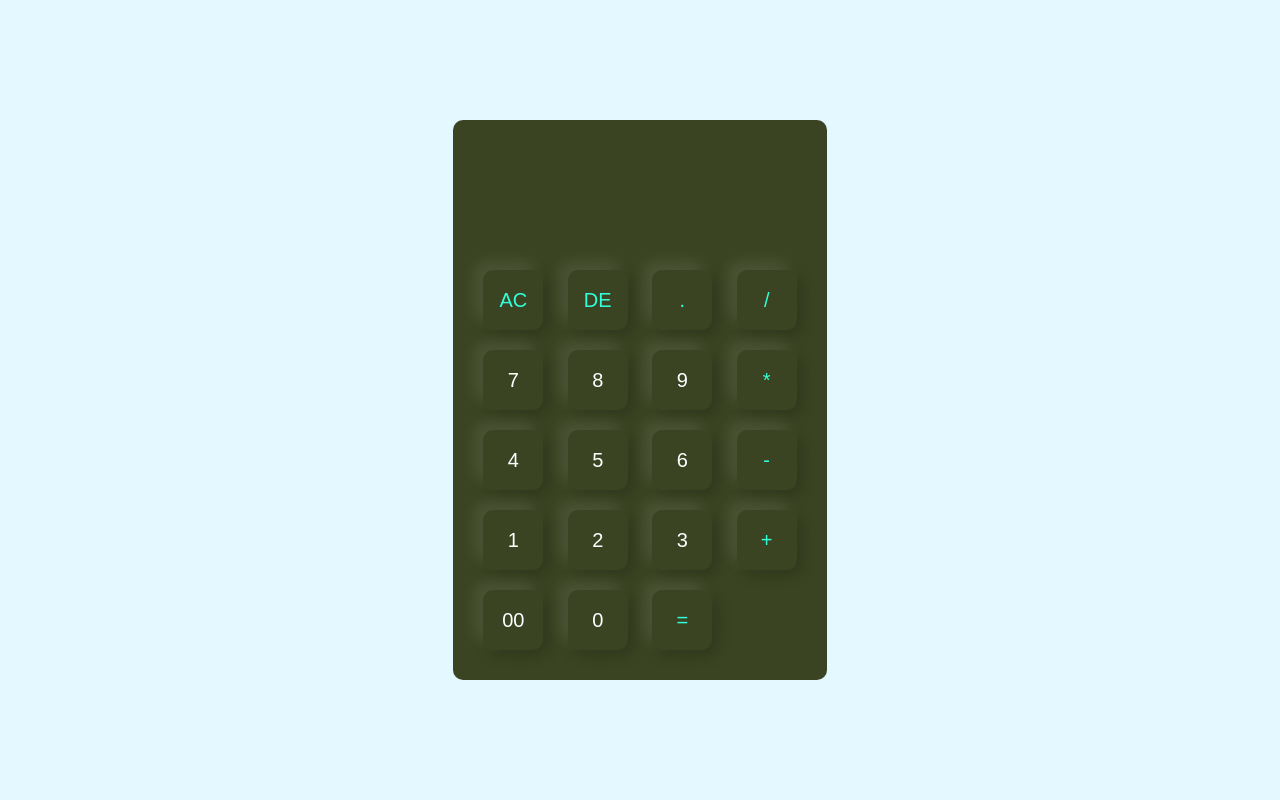
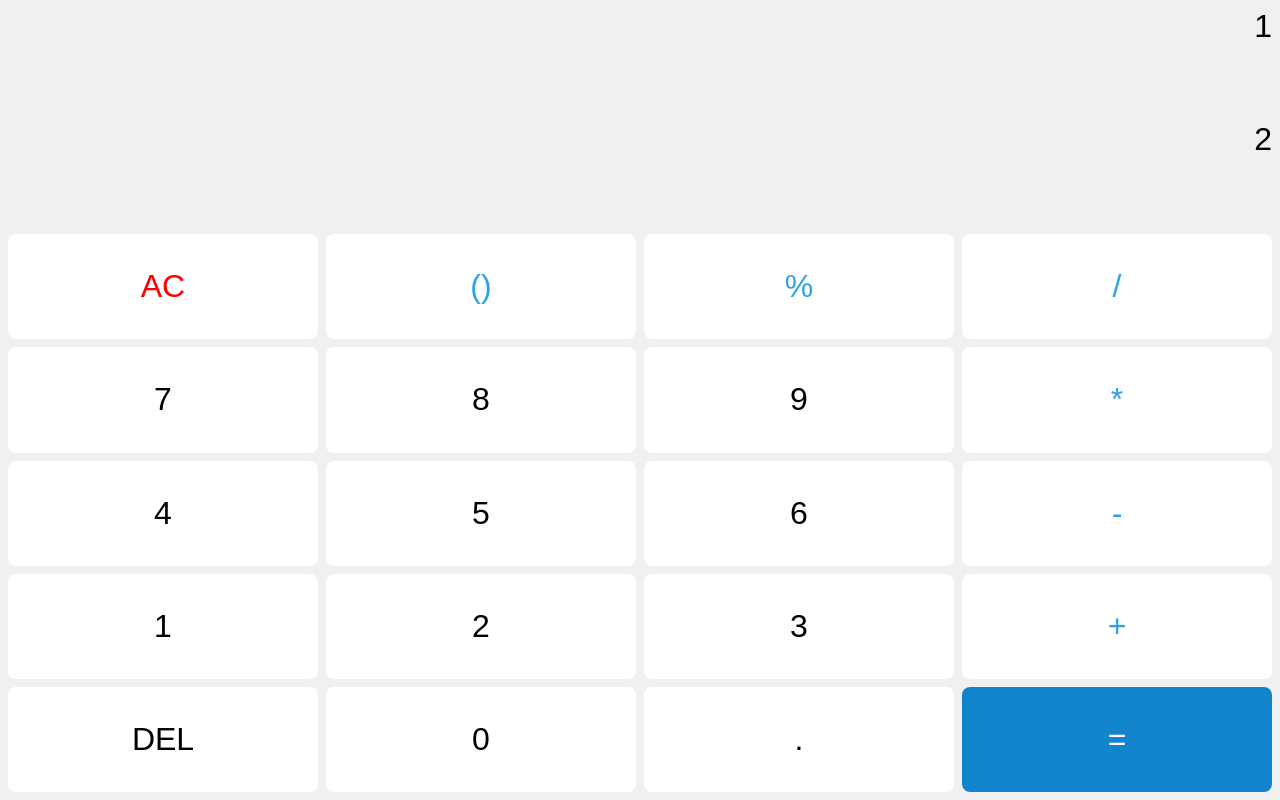
Before and after one commit to MayurDSutar/Calculator, a plain HTML site: page index.html in a window 1280 px wide. Drawn offline with Linux system fonts and the light colour scheme.

Commit message:
V2 calculator

```diff
--- a/index.html
+++ b/index.html
@@ -1,51 +1,40 @@
 <!DOCTYPE html>
 <html lang="en">
-    <!--123-->
+
 <head>
     <meta charset="UTF-8">
-    <meta http-equiv="X-UA-Compatible" content="IE=edge">
     <meta name="viewport" content="width=device-width, initial-scale=1.0">
-    <title>Calculator</title>
-    <link href="style.css" rel="stylesheet">
+    <link rel="stylesheet" href="style.css">
+    <script src="script.js" defer></script>
+    <title>Document</title>
 </head>
+
 <body>
-    <div class="container">
-        <div class="calculator">
-            <form>
-                <div class="display">
-                    <input type="text" name="display">
-                </div>
-                <div >
-                    <input  class="operator" type="button" value="AC" onclick="display.value =''">
-                    <input class="operator" type="button" value="DE" onclick= "display.value=display.value.slice(0,-1)">
-                    <input class="operator" type="button" value="." onclick="display.value +='.'">
-                    <input class="operator" type="button" value="/" onclick="display.value +='/'">
-                </div>
-                <div>
-                    <input type="button" value="7" onclick="display.value +='7'">
-                    <input type="button" value="8" onclick="display.value +='8'">
-                    <input type="button" value="9"onclick="display.value +='9'">
-                    <input class="operator" type="button" value="*" onclick="display.value +='*'">
-                </div>
-                <div>
-                    <input type="button" value="4" onclick="display.value +='4'">
-                    <input type="button" value="5" onclick="display.value +='5'">
-                    <input type="button" value="6" onclick="display.value +='6'">
-                    <input class="operator" type="button" value="-" onclick="display.value +='-'">
-                </div>
-                <div>
-                    <input type="button" value="1" onclick="display.value +='1'">
-                    <input type="button" value="2" onclick="display.value +='2'">
-                    <input type="button" value="3" onclick="display.value +='3'">
-                    <input class="operator" type="button" value="+" onclick="display.value +='+'">
-                </div>
-                <div>
-                    <input type="button" value="00" onclick="display.value +='00'">
-                    <input type="button" value="0" onclick="display.value +='0'">
-                    <input class="operator" type="button" value="=" class="equal" onclick="display.value=eval(display.value)">
-                </div>
-            </form>
-        </div>
+    <div class="calculator">
+        <div class="input">1</div>
+        <div class="output">2</div>
+            <button class="btn" style="color: red;">AC</button>
+            <button class="btn ble">()</button>
+            <button class="btn ble" value="%">%</button>
+            <button class="btn ble" value="/">/</button>
+            <button class="btn" value="7">7</button>
+            <button class="btn" value="8">8</button>
+            <button class="btn" value="9">9</button>
+            <button class="btn ble" value="*">*</button>
+            <button class="btn" value="4">4</button>
+            <button class="btn" value="5">5</button>
+            <button class="btn" value="6">6</button>
+            <button class="btn ble" value="-">-</button>
+            <button class="btn" value="1">1</button>
+            <button class="btn"value=""2>2</button>
+            <button class="btn"value=""3>3</button>
+            <button class="btn ble"value="+">+</button>
+            <button class="btn"value="">DEL</button>
+            <button class="btn"value="0">0</button>
+            <button class="btn"value=".">.</button>
+            <button class="btn">=</button>
+
     </div>
 </body>
+
 </html>
--- /dev/null
+++ b/script.js
@@ -0,0 +1,15 @@
+const input=document.querySelector('.input');
+const output=document.querySelector('.output');
+const buttons=document.querySelectorAll('.btn');
+buttons.forEach(button =>{
+    if(button.innerText!=='AC' && button.innerText!=='DEL' && button.innerText!=='=' )
+    button.addEventListener('click',distoinput);
+     else if( button.innerText=='AC')
+     button.addEventListener('click', ()=>{
+      input.innerText=null;
+    })
+})
+function distoinput(e){
+     let btn=e.target;
+    input.innerText= input.innerText+ btn.innerText ;
+}
--- a/style.css
+++ b/style.css
@@ -1,49 +1,44 @@
 *{
     margin: 0;
-    padding:0;
-    font-family: sans-serif ;
+    padding: 0;
     box-sizing: border-box;
-}
-.container{
-width: 100%;
-height: 100vh;
-background: #e3f9ff;
-display: flex;
-justify-content: center;
-align-items: center;
+    font-family: Arial, Helvetica, sans-serif;
 }
 .calculator{
-    background: #3a4422;
-    padding: 20px;
-    border-radius: 10px;
+    display: grid;
+    min-height: 100vh;
+    grid-template-columns: repeat(4,1fr);
+    grid-template-rows: repeat(7 ,1fr);
+    padding: .5rem;
+    gap: .5rem;
+    background-color: rgb(240, 240,240);
+
+
 }
-.calculator form input{
-    border: 0;
-    outline: 0;
-    width: 60px;
-    height: 60px;
-    border-radius: 10px;
-    box-shadow: -8px -8px 15px rgba(255, 255, 255, 0.1), 5px 5px 15px rgba(0, 0, 0, 0.2);
-    background: transparent;
-    font-size: 20px;
+.input{
+    grid-column: 1/5;
+    grid-row: 1;
+    font-size: 2rem;
+    text-align: end;
+
+}
+.output{
+    grid-column : 1 /5;
+    grid-row: 2;
+    text-align: end;
+    font-size: 2rem;
+
+}
+body > div > button:nth-child(22){
+    background-color: rgb(18, 132, 203);
     color:#fff;
-    cursor: pointer;
-    margin: 10px;
 }
-form .display{
-    display: flex;
-    justify-content: flex-end;
-    margin:20px 0
+.btn{
+    font-size: 2rem;
+    border: none;
+    background: #fff;
+    border-radius: .5rem;
 }
-form .display input{
-    text-align: right;
-    flex:1;
-    font-size: 45px;
-    box-shadow: none;
+.ble{
+    color:rgb(43, 161, 235);
 }
-form input.equal{
-   width :145px;
-}
-form input.operator{
-    color:#33ffd8;
-}
```
